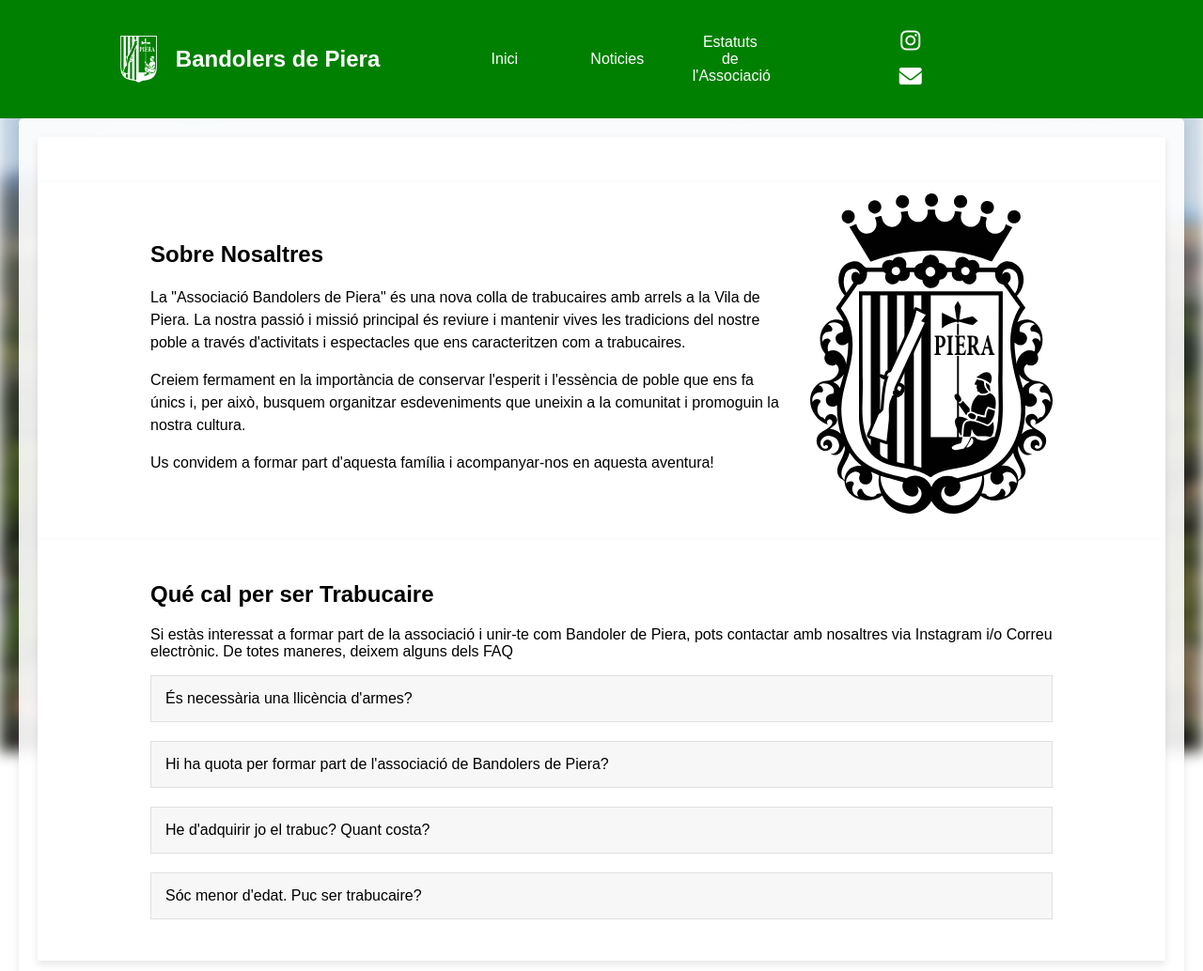
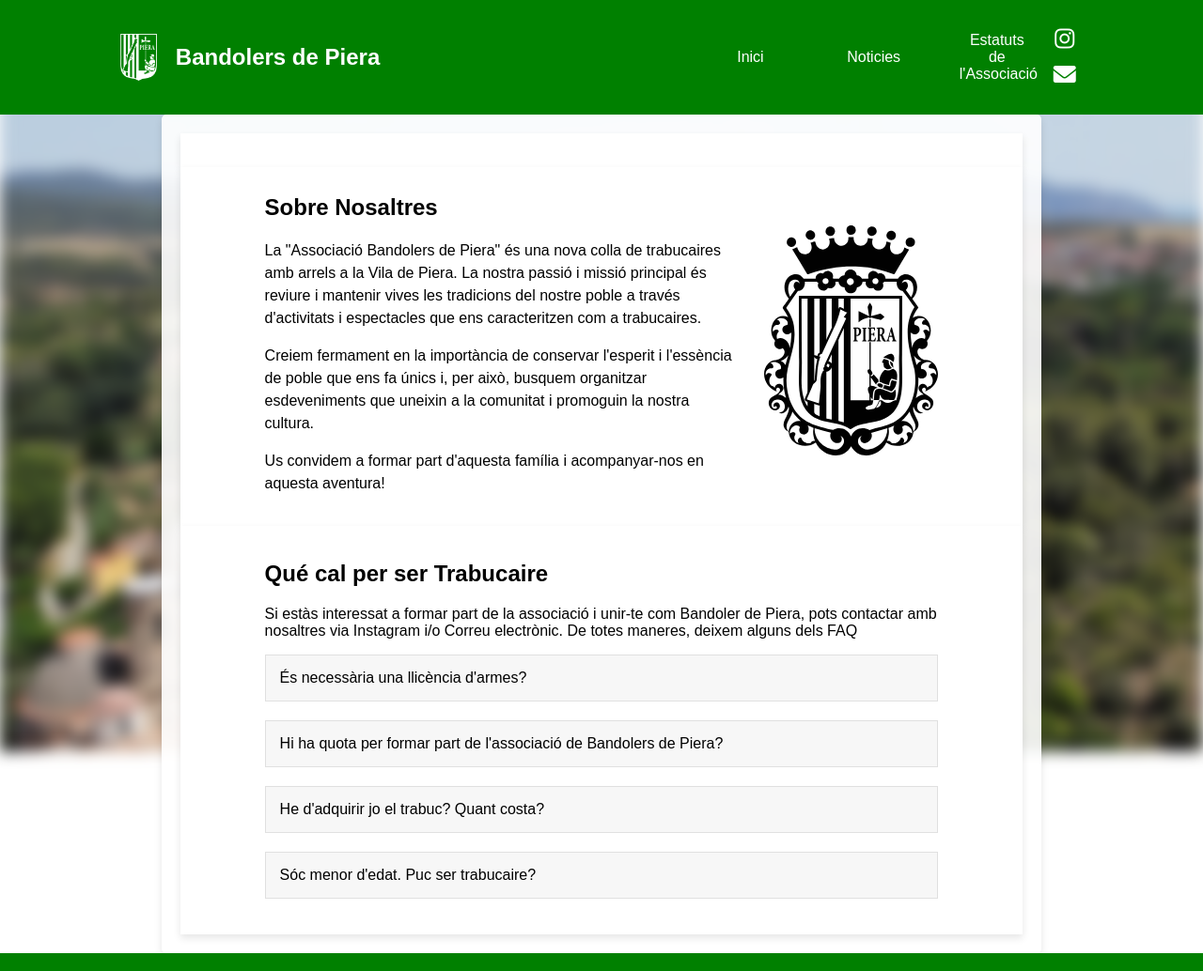
Before and after one commit to latra/bandolerspiera, a plain HTML site: page index.html in a window 1280 px wide. Shown: the top 1034 px of the page at 94% size. Drawn offline with Linux system fonts and the light colour scheme.

Commit message:
fix responsive proporciones raras

```diff
--- a/styles.css
+++ b/styles.css
@@ -14,10 +14,13 @@ body {
     position: fixed;
     top: 0;
     left: 0;
-    width: 100vw;
-    height: 100vh;
+    min-width: 100vw;
+    max-width: 100vw;
+    min-height: 100vh;
     z-index: -1; /* Asegura que el fondo esté detrás del contenido */
     background-image: url('static/fotopiera.jpg'); /* Reemplaza 'URL_IMAGEN' con la URL de tu imagen de fondo */
+    background-position-x: 0;
+    background-position-y: 0;
     background-size: cover;
     background-attachment: fixed;
     background-position: center;
@@ -26,7 +29,7 @@ body {
 
 /* Estilo del contenedor principal */
 .main-container {
-    max-width: 1200px; /* Puedes ajustar este valor según tus preferencias */
+    max-width: 70vw; /* Puedes ajustar este valor según tus preferencias */
     margin: 0 auto; /* Centra el contenedor en la página */
     padding: 20px;
     background-color: rgba(255, 255, 255, 0.9); /* Fondo semi-transparente */
@@ -34,16 +37,6 @@ body {
     border-radius: 5px;
 }
 
-/* Estilo del contenedor principal */
-.main-container {
-    max-width: 1200px; /* Puedes ajustar este valor según tus preferencias */
-    margin: 0 auto; /* Centra el contenedor en la página */
-    padding: 20px;
-
-    background-color: rgba(255, 255, 255, 0.9); /* Fondo semi-transparente para que se vea la imagen detrás */
-    box-shadow: 0 4px 8px rgba(0, 0, 0, 0.1);
-    border-radius: 5px;
-}
 .navbar {
     display: flex;
 
@@ -66,9 +59,9 @@ body {
 }
 
 .nav-list {
-    margin-right: 5%; /* Ajusta este valor según el espacio que desees */
+    margin-right: 1vw; /* Ajusta este valor según el espacio que desees */
     align-items: center;  /* Alinea verticalmente los elementos al centro */
-
+    max-width: 50%;
     display: flex;
     justify-content: space-between;
     list-style: none;
@@ -76,9 +69,11 @@ body {
 }
 
 .nav-link {
+    display: flex;
+
     color: white;
     text-decoration: none;
-    padding: 10px 20px;  /* Aumenta el padding para hacerlos más grandes */
+    padding: 1vh 2vw;  /* Aumenta el padding para hacerlos más grandes */
     border-radius: 5px;
     transition: background-color 0.3s ease;
     display: inline-block;  /* Asegura que todos los enlaces sean bloques en línea */
@@ -88,6 +83,7 @@ body {
 
 .iconos-navbar {
     display: flex;
+    width: 1vw;
     flex-direction: column;  /* Esto hará que los íconos se coloquen uno encima del otro */
     align-items: center;
     gap: 10px;  /* Espacio entre los íconos */
@@ -284,7 +280,7 @@ footer {
     font-size: 12px;
 }
 
-@media screen and (max-width: 768px) {
+@media screen and (max-width: 800px) {
     .menu-toggle {
         display: flex;
     }
```
